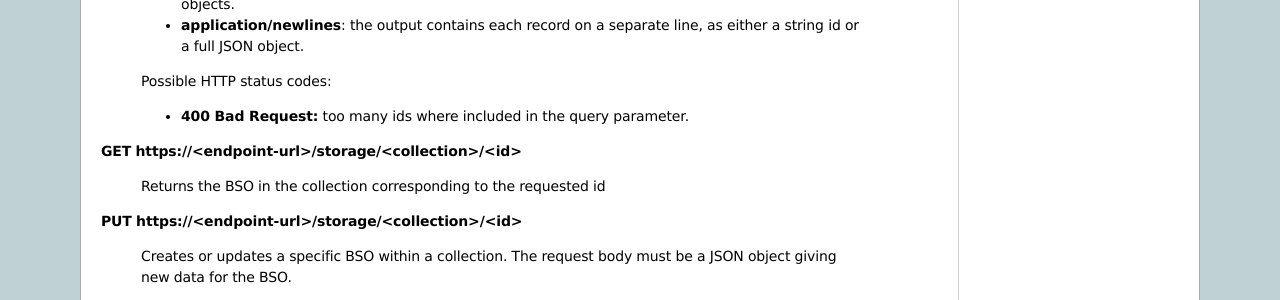
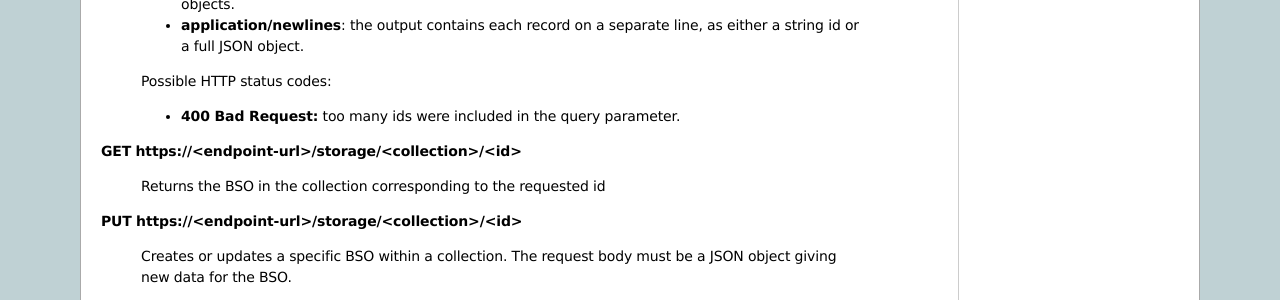
Before and after one commit to mozilla-services/docs, a Sphinx documentation site: the page built from source/storage/apis-1.2.rst, in a window 1280 px wide and 900 px high, scrolled down 3374 px. Shown: the part 152-452 px from the top of the window. Built offline with Sphinx 7.4.7, drawn with Linux system fonts in a browser that asks for light colours; the version number could not be read and is left out; some of the changed text lies outside the part shown.

Commit message:
Fix typo

```diff
--- a/source/storage/apis-1.2.rst
+++ b/source/storage/apis-1.2.rst
@@ -253,7 +253,7 @@ collection.
 
     Possible HTTP status codes:
 
-    - **400 Bad Request:**  too many ids where included in the query parameter.
+    - **400 Bad Request:**  too many ids were included in the query parameter.
 
 
 **GET** **https://<endpoint-url>/storage/<collection>/<id>**
@@ -377,7 +377,7 @@ collection.
 
     Potential HTTP error responses include:
 
-    - **400 Bad Request:**  too many ids where included in the query parameter.
+    - **400 Bad Request:**  too many ids were included in the query parameter.
 
 
 **DELETE** **https://<endpoint-url>/storage/<collection>/<id>**
```
